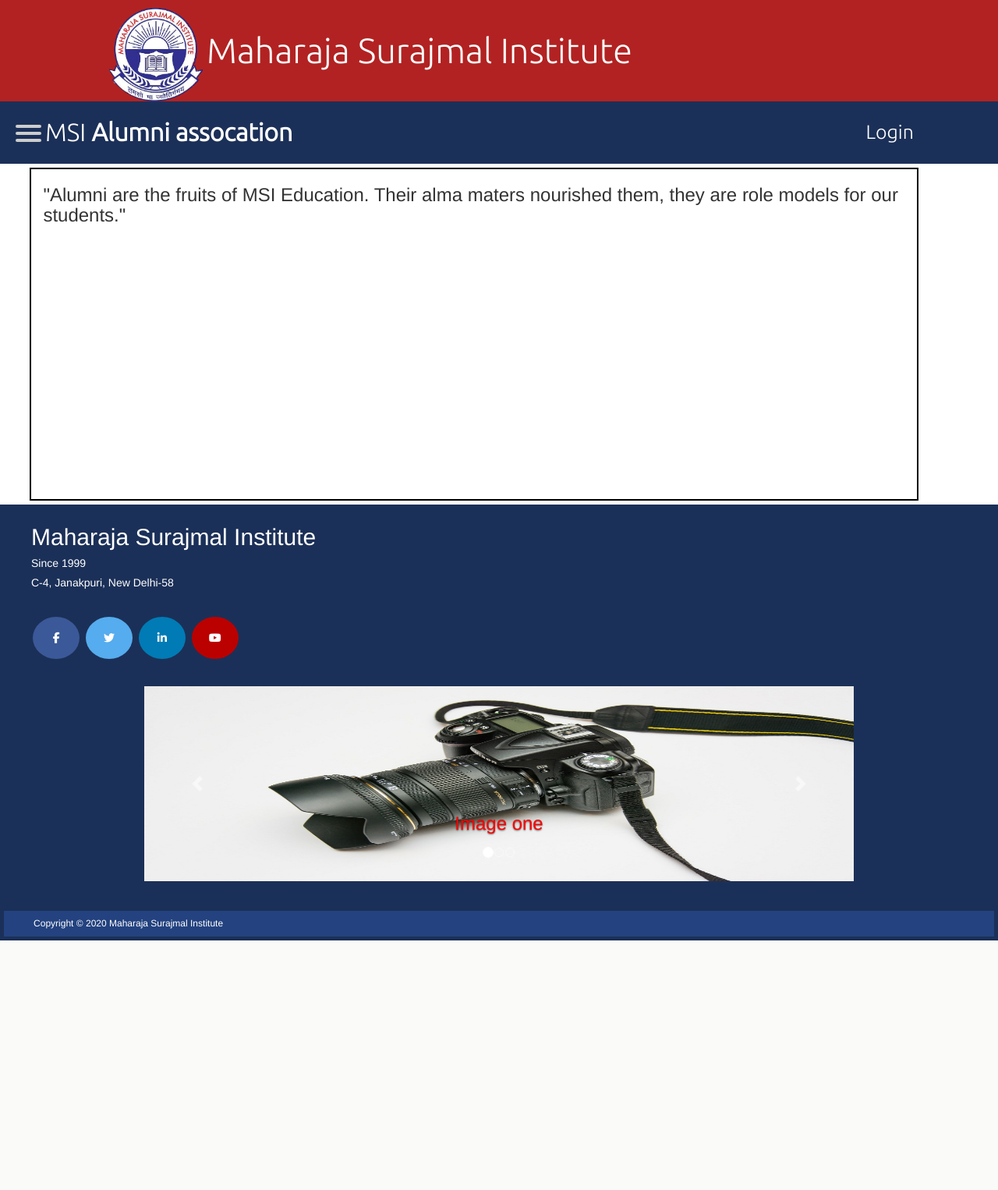
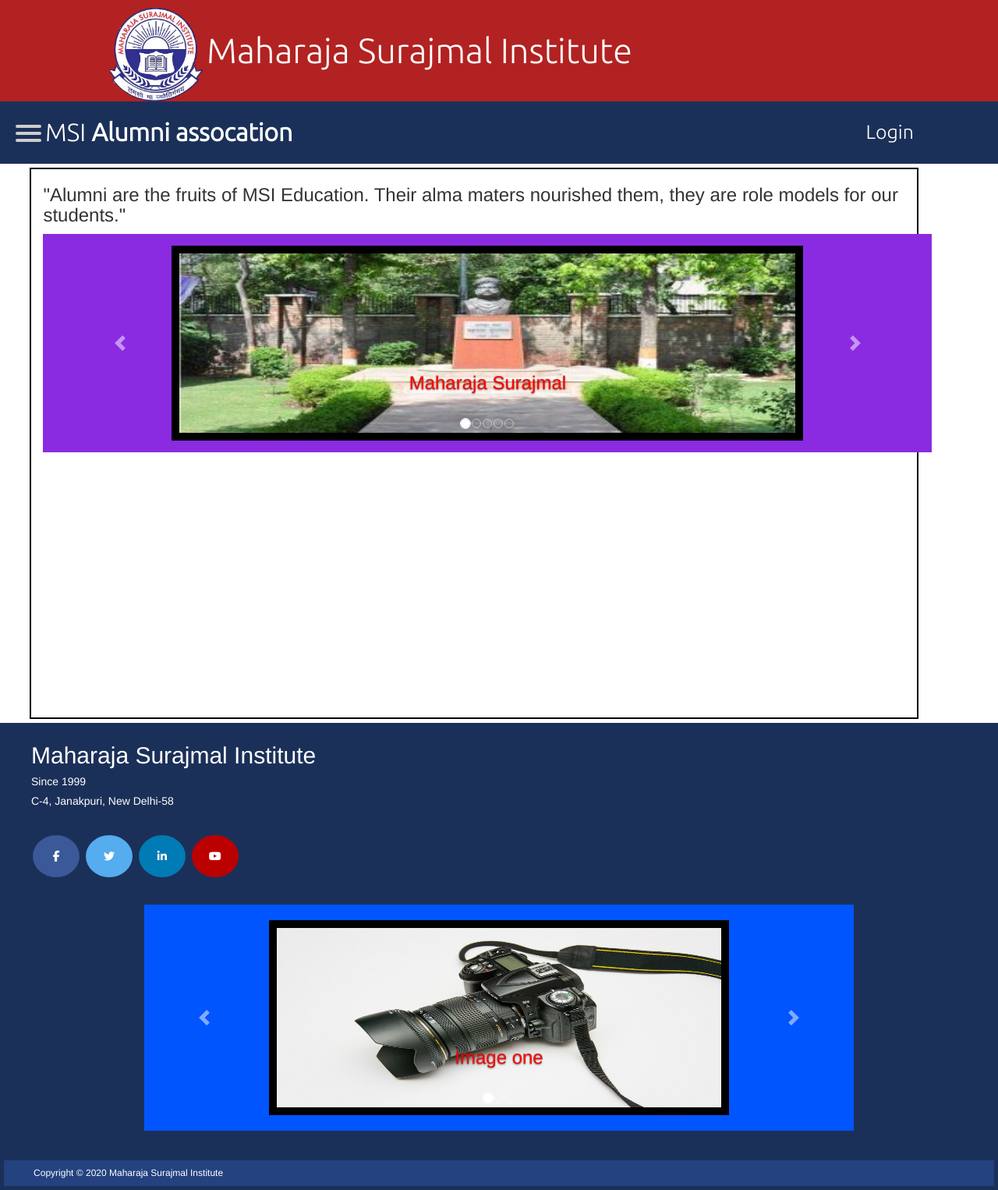
Before and after one commit to Megha2k/MSI-Alumni, a Django app: page / in a window 1280 px wide. Shown: the whole page at 78% size. Before the commit the page ends 1206 px from the top, so only its background shows below. Run offline with Django 3.2, Linux system fonts and the light colour scheme; some libraries are stand-ins or nearby versions.

Commit message:
added slider into the body
added some more css

```diff
--- a/alumni_portal/static/css/style.css
+++ b/alumni_portal/static/css/style.css
@@ -410,5 +410,25 @@ overflow-x: hidden;
     color: white;
 }
 
+.innercarousel{
+    padding: 15px 150px 15px 150px;
+
+
+}
+
+@media only screen and (max-width: 640px){
+    .innercarousel{
+        padding: 5px 10px 5px 10px;
+    }
+}
+
+.gradient1{
+    padding: 5px 10px 5px 10px;
+    background-color: #0055ff;
+
+
+}
+
+
 /* ------------------Shubham rathore section --------------------------- */
 /* ------------------------ENDs HERE------------------------------------ */
--- a/alumni_portal/templates/alumni_app/base.html
+++ b/alumni_portal/templates/alumni_app/base.html
@@ -109,24 +109,24 @@
 					<i href="#" class="fa fa-youtube"></i>
 				</div>
 			</div>
-			<div style="width:70%; margin-left:auto; margin-right:auto;"><!-- --------------------------------------------------slide show------------------------------------------ -->
+			<div class="gradient1"style="width:70%; margin-left:auto; margin-right:auto;">
 
 					   <div class="carousel slide" id="myslider" data-ride="carousel">
-						   <div class="carousel-inner"><!-- ------------------images stored here------------------------------------------------------- -->
+						   <div class="carousel-inner innercarousel"><!-- ------------------images stored here------------------------------------------------------- -->
 							   <div class="item active"><!-- ----------------------------------------------------------------first image--------------- -->
-								   <img src="{% static 'images/1.jpg' %}" alt="1.jpg" style="width:100%;height:250px;">
+								   <img src="{% static 'images/1.jpg' %}" alt="1.jpg" style="width:100%;height:250px; border: 10px solid black;">
 								   <div class="carousel-caption">
 									   <h3 style="color:red;">Image one</h3>
 								   </div>
 							   </div>
 							   <div class="item"><!-- -------------------------------------------------------second image------------------------------ -->
-								   <img src="{% static 'images/2.jpg' %}" alt="1.jpg" style="width:100%;height:250px; ">
+								   <img src="{% static 'images/2.jpg' %}" alt="1.jpg" style="width:100%;height:250px; border: 10px solid black;">
 								   <div class="carousel-caption">
 									   <h3 style="color:red;">Image two</h3>
 								   </div>
 							   </div>
 							   <div class="item"><!-- ---------------------------------------------------------third image-------------------------- -->
-								   <img src="{% static 'images/3.jpg' %}" alt="1.jpg" style="width:100%;height:250px;">
+								   <img src="{% static 'images/3.jpg' %}" alt="1.jpg" style="width:100%;height:250px; border: 10px solid black;">
 								   <div class="carousel-caption">
 									   <h3 style="color:red;">Image three</h3>
 								   </div>
--- a/alumni_portal/templates/alumni_app/index.html
+++ b/alumni_portal/templates/alumni_app/index.html
@@ -7,5 +7,62 @@
 
 <h3>"Alumni are the fruits of MSI Education. Their alma maters nourished them, they are role models for our students."</h3>
 
+<div class="container" style="background-color: blueviolet;"><!-- slide show  in body-->
+
+    <div class="carousel slide" id="mysliderbody" data-ride="carousel">
+        <div class="carousel-inner innercarousel"  ><!-- images stored here -->
+            <div class="item active "><!-- first image-->
+                <img img src="{% static 'images/maharaja_surajmal_ji.jpg' %}" alt="1.jpg" style="width:100%;height:250px; border: 10px solid black; " >
+                <div class="carousel-caption">
+                    <h3 style="color:red;">Maharaja Surajmal</h3>
+                </div>
+            </div>
+            <div class="item"><!-- second image-->
+                <img src="{% static 'images/msi_auditorium.jpg' %}" alt="1.jpg" style="width:100%;height:250px; border: 10px solid black; ">
+                <div class="carousel-caption">
+                    <h3 style="color:red;">Auditorium</h3>
+                </div>
+            </div>
+            <div class="item"><!-- third image-->
+                <img src="{% static 'images/msi_ground.jpg' %}" alt="1.jpg" style="width:100%;height:250px; border: 10px solid black;">
+                <div class="carousel-caption">
+                    <h3 style="color:red;">Ground</h3>
+                </div>
+            </div>
+            <div class="item"><!-- fourth image-->
+                <img src="{% static 'images/msi_library.jpg' %}" alt="1.jpg" style="width:100%;height:250px; border: 10px solid black;">
+                <div class="carousel-caption">
+                    <h3 style="color:red;">Library</h3>
+                </div>
+            </div>
+            <div class="item"><!-- fifth image-->
+                <img src="{% static 'images/msi_main_gate.jpg' %}" alt="1.jpg" style="width:100%;height:250px; border: 10px solid black;">
+                <div class="carousel-caption">
+                    <h3 style="color:red;">Main gate</h3>
+                </div>
+            </div>
+
+        </div>
+        <ol class="carousel-indicators" style="color:green;"><!--indicators-->
+            <li data-target="#mysliderbody" data-slide-to="0" class="active"></li>
+            <li data-target="#mysliderbody" data-slide-to="1" ></li>
+            <li data-target="#mysliderbody" data-slide-to="2" ></li>
+            <li data-target="#mysliderbody" data-slide-to="3" ></li>
+            <li data-target="#mysliderbody" data-slide-to="4" ></li>
+
+        </ol>
+        <a class="carousel-control-prev" href="#mysliderbody" role="button" data-slide="prev" style="color:green;">
+            <span class="carousel-control-prev-icon" aria-hidden="true"></span>
+            <span class="sr-only">Previous</span>
+        </a>
+        <a class="carousel-control-next" href="#mysliderbody" role="button" data-slide="next">
+            <span class="carousel-control-next-icon" aria-hidden="true"></span>
+            <span class="sr-only">Next</span>
+          </a>
+
+    </div>
+</div>
+
+
 <br><br><br><br><br><br><br><br><br><br><br><br><br><br><br><br><br>
 {% endblock %}
```
Also changed, not shown: alumni_portal/static/css/index.css (+21 -0 lines).
